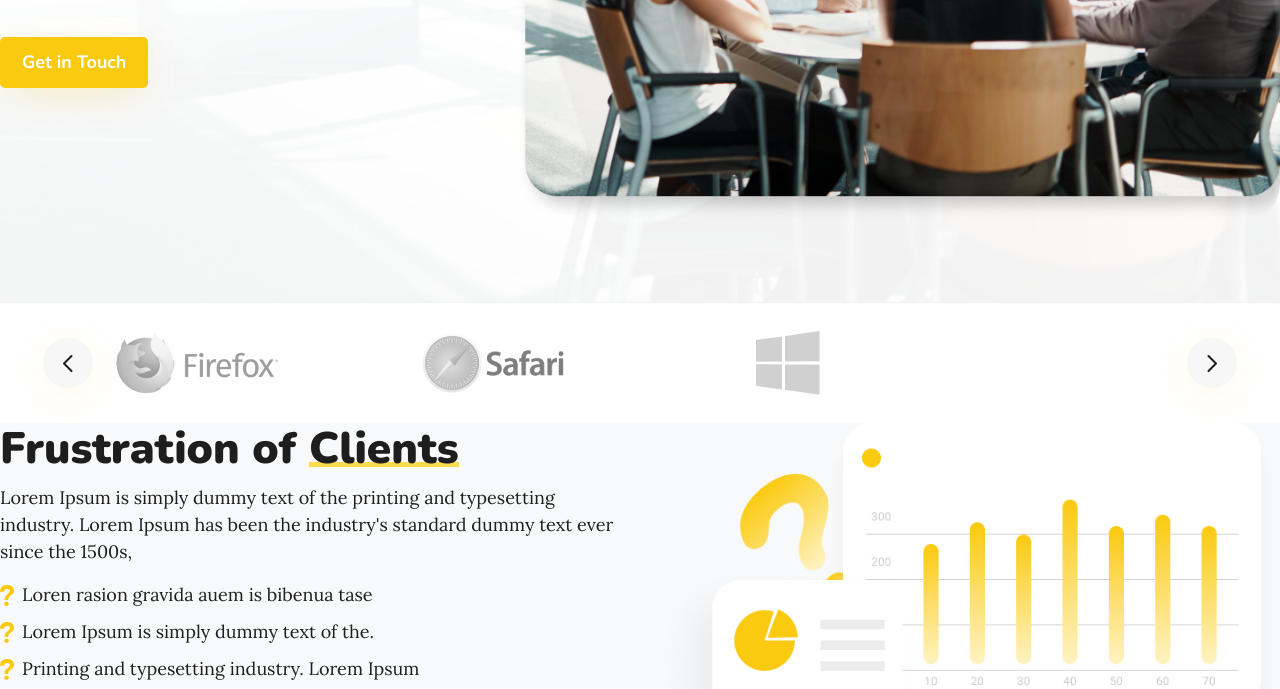
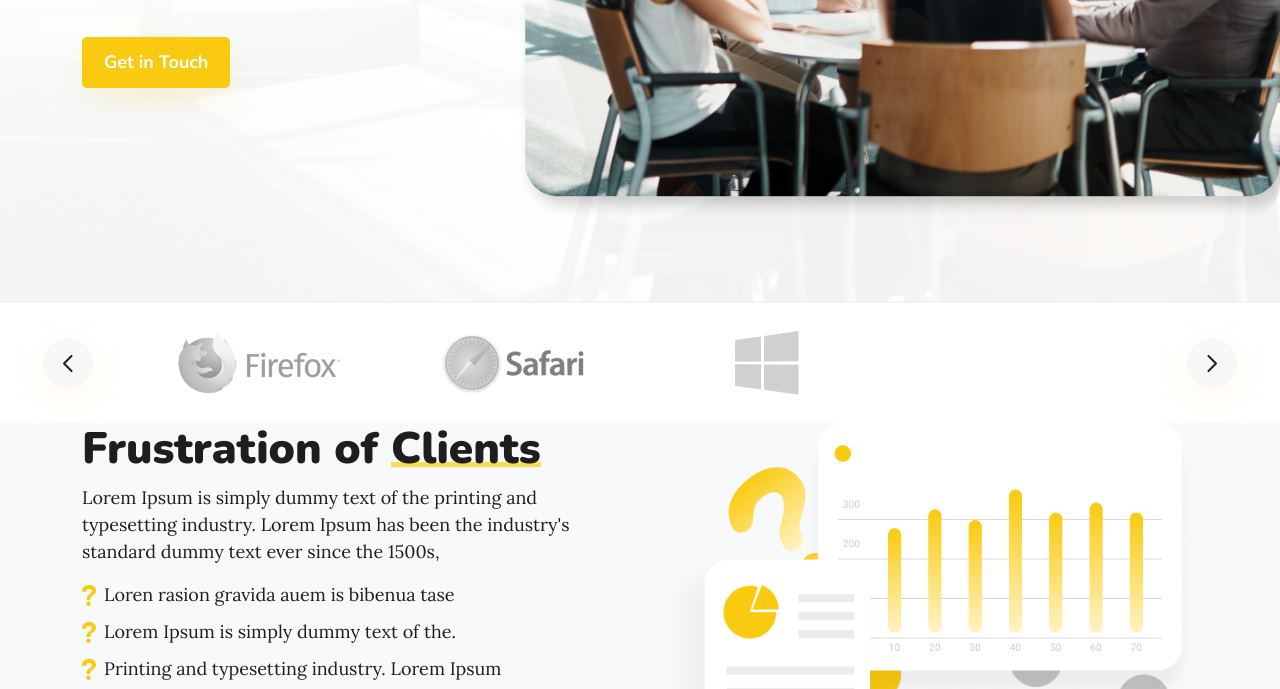
Before and after one commit to Shreya-454/the-firm, a plain HTML site: page index.html in a window 1280 px wide. Shown: the part 497-1186 px from the top of the page. Drawn offline with nearby package versions, Linux system fonts and the light colour scheme.

Commit message:
adding container

```diff
--- a/assets/css/style.css
+++ b/assets/css/style.css
@@ -470,6 +470,13 @@
     scale: 0.4;
     opacity: 0.5;
 }
+.my-container{
+    max-width: 1140px;
+    margin-left: auto;
+    margin-right: auto;
+    padding-left: 12px;
+    padding-right: 12px;
+}
 
 .d_none {
     display: none;
```
